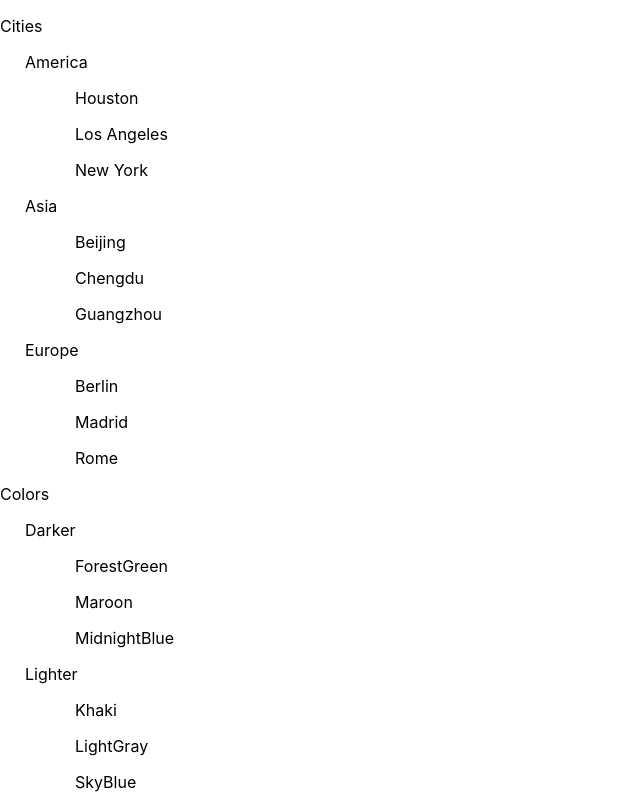
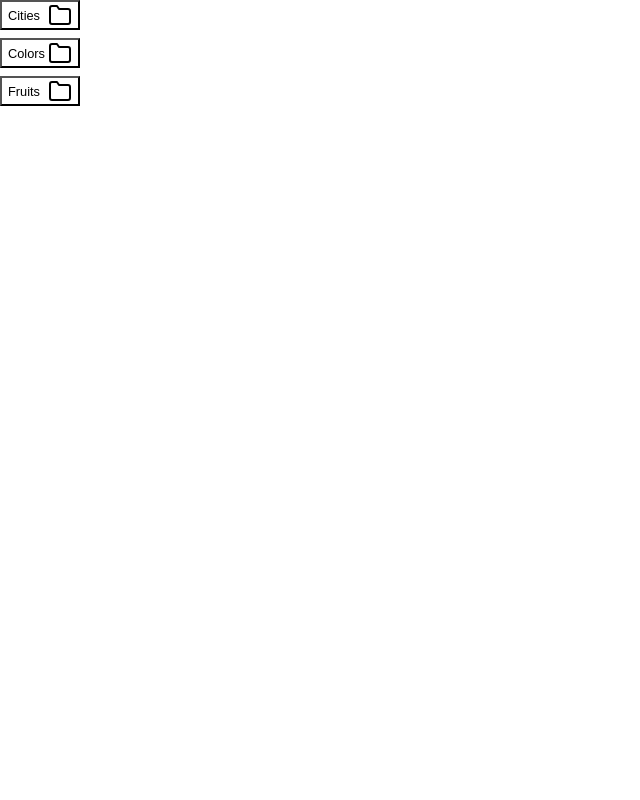
Before and after one commit to masiucd/recursion-ui, a React (Vite) app: page / in a window 1280 px wide. Shown: the top 800 px of the page, without its empty margins (0-640 px from the left). Built offline with nearby package versions, Linux system fonts and the light colour scheme.

Commit message:
render children

```diff
--- a/src/App.tsx
+++ b/src/App.tsx
@@ -1,6 +1,8 @@
 import {css} from "@emotion/css"
 import React, {FC, useState} from "react"
 
+import File from "./components/icons/File"
+import Folder from "./components/icons/Folder"
 import data from "./data/tree-data.json"
 
 const getTreeData = () => {
@@ -22,18 +24,32 @@ interface WrapperProps {
   level: number
 }
 const Wrapper: FC<WrapperProps> = ({item, level, children}) => {
-  const [on, setOn] = useState(false)
-
+  const [isOn, setIsOn] = useState(false)
+  const icon = item.hasChildren ? isOn ? <Folder /> : <Folder /> : <File />
   return (
-    <div
-      className={css`
-        background: none;
-        border: none;
-        margin-left: ${level * 25}px;
-      `}>
-      <p>{item.text}</p>
-      {children}
-    </div>
+    <section>
+      <button
+        onClick={() => setIsOn((p) => !p)}
+        className={css`
+          display: flex;
+          margin-left: ${level * 20}px;
+          margin-bottom: 8px;
+          background: none;
+          min-width: 5rem;
+          align-items: center;
+          justify-content: space-between;
+          cursor: pointer;
+        `}>
+        <span
+          className={css`
+            font-size: 0.8rem;
+          `}>
+          {item.text}
+        </span>
+        {icon}
+      </button>
+      {isOn && <div>{children}</div>}
+    </section>
   )
 }
 
@@ -42,7 +58,7 @@ interface TreeProps {
   parentId?: number
   level?: number
 }
-const Tree = ({treeData, parentId = 0, level = 0}: TreeProps) => {
+const Tree: FC<TreeProps> = ({treeData, parentId = 0, level = 0}) => {
   const items = treeData
     .filter((item) => item.parentId === parentId)
     .sort((a, b) => (a.text > b.text ? 1 : -1))
```
Also changed, not shown: folder-minus.svg (added), folder-plus.svg (added).
